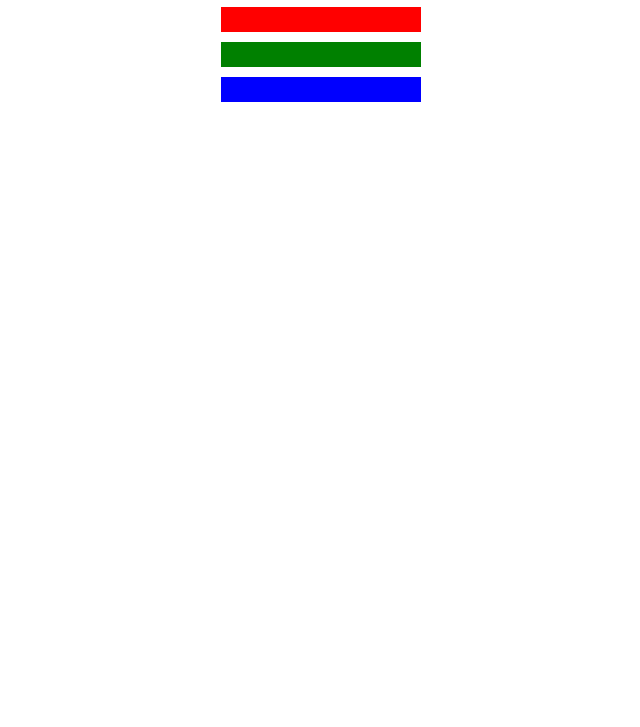
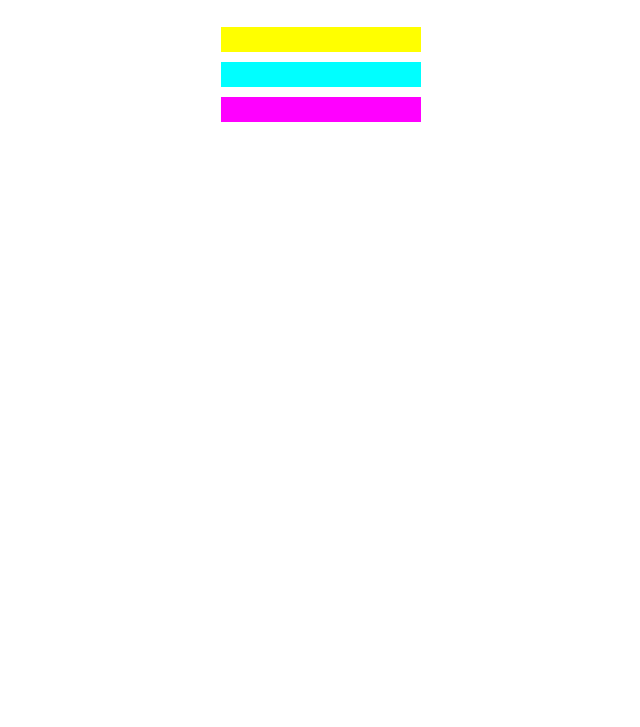
Before and after one commit to aidar2218/layout, a plain HTML site: page coloredMarkers-fcc/index.html in a window 1280 px wide. Shown: the part 73-800 px from the top of the page, without its empty margins (319-959 px from the left). Drawn offline with Linux system fonts and the light colour scheme.

Commit message:
Commit 3.3. FreeCodeCamp "Colored Markers" project 21-30 steps

```diff
--- a/coloredMarkers-fcc/styles.css
+++ b/coloredMarkers-fcc/styles.css
@@ -1,5 +1,10 @@
 h1 {
    text-align: center;
+}
+
+.container {
+   background-color: rgb(255, 255, 255);
+   padding: 10px 0;
 }
 
 .marker {
@@ -9,13 +14,13 @@ h1 {
 }
 
 .one {
-   background-color: red;
+   background-color: rgb(255, 255, 0);
 }
 
 .two {
-   background-color: green;
+   background-color: rgb(0, 255, 255);
 }
 
 .three {
-   background-color: blue;
+   background-color: rgb(255, 0, 255);
 }
```
